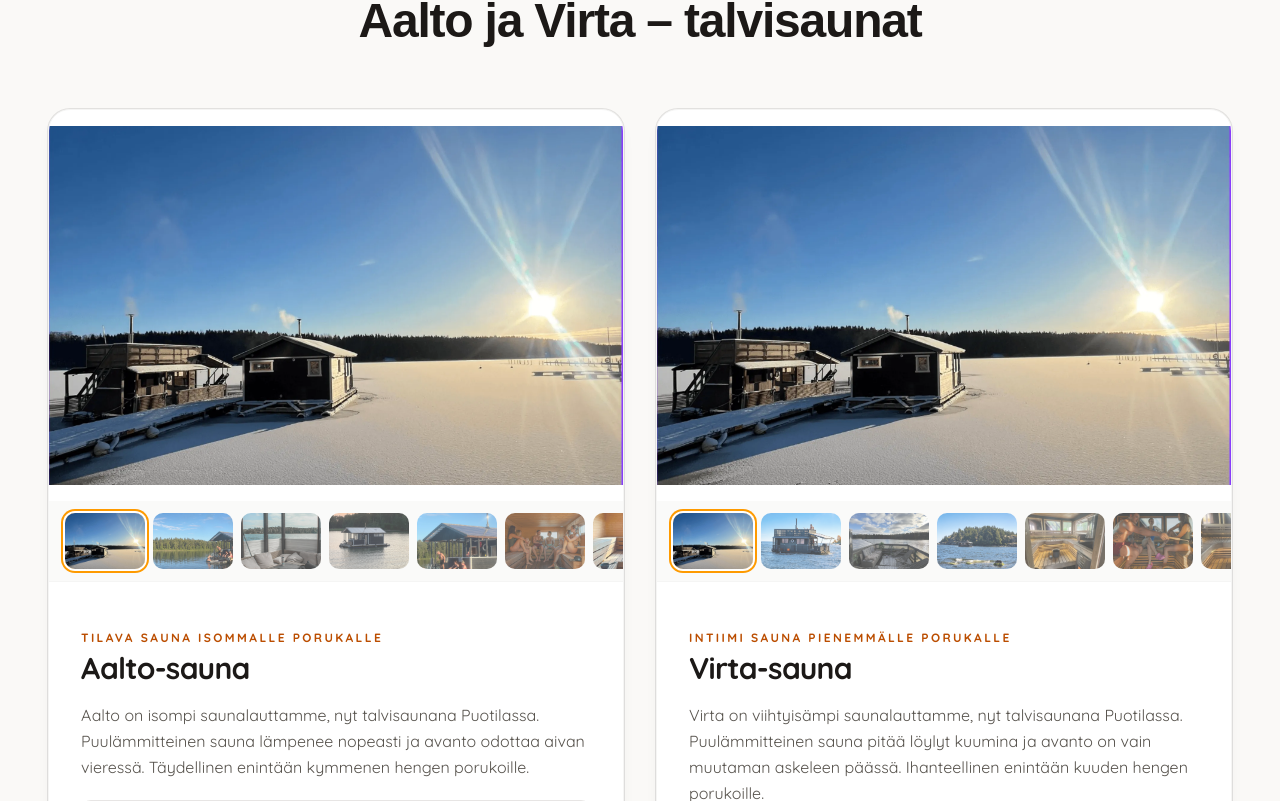
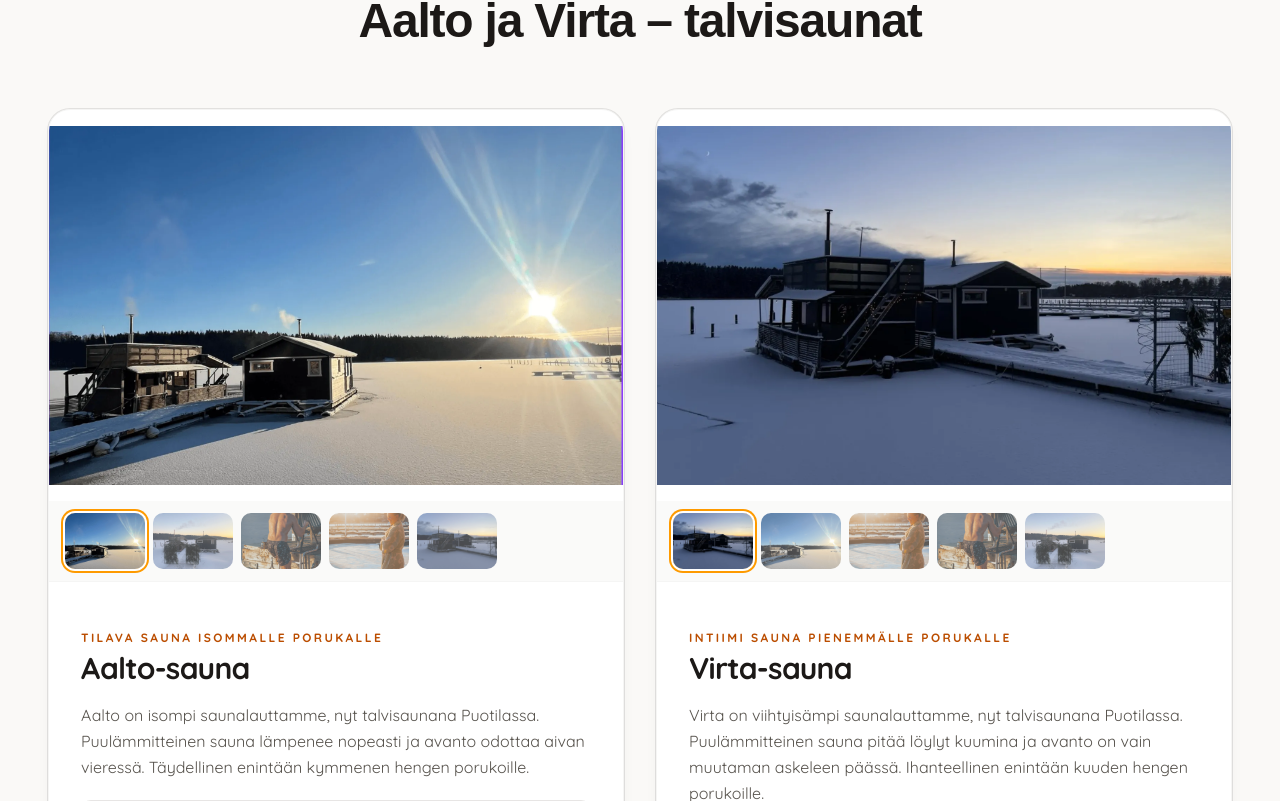
Before and after one commit to Habatin2000/hyvantuulensauna, a Next.js app: page /fi/avanto in a window 1280 px wide. Shown: the part 1399-2200 px from the top of the page. Built offline with nearby package versions, Linux system fonts and the light colour scheme; a web font is replaced by a local one.

Commit message:
content: swap winter sauna card galleries to winter-only photos, drop summer shots

```diff
--- a/app/[locale]/avanto/page.tsx
+++ b/app/[locale]/avanto/page.tsx
@@ -404,7 +404,7 @@ export default async function AvantoPage({
           images={[
             { id: '1', src: '/images/gallery-ice-swimming.webp', alt: isEn ? 'Ice swimming in Helsinki' : 'Avantouinti Helsingissä' },
             { id: '2', src: '/images/gallery-winter-sunset.webp', alt: isEn ? 'Winter evening at the sauna' : 'Talvi-ilta saunalla' },
-            { id: '3', src: '/images/gallery-winter-swim.webp', alt: isEn ? 'Ice swimming in winter' : 'Avantouinti talvella' },
+            { id: '3', src: '/images/gallery-winter-sunset.webp', alt: isEn ? 'Winter evening at the sauna' : 'Talvi-ilta saunalla' },
             { id: '4', src: '/images/saunaboat-winter-sun.webp', alt: isEn ? 'Sauna boat in winter sun' : 'Saunalautta talvisessa auringossa' },
             { id: '5', src: '/images/gallery-avanto-woman.webp', alt: isEn ? 'Ice swimmer at Hyvän Tuulen Sauna' : 'Avantouija Hyvän Tuulen Saunalla' },
             { id: '6', src: '/images/gallery-winter-dock.webp', alt: isEn ? 'Winter dock at Aurinkolahti' : 'Talvinen laituri Aurinkolahdessa' },
--- a/components/sections/WinterSaunaCards.tsx
+++ b/components/sections/WinterSaunaCards.tsx
@@ -12,26 +12,21 @@ import type { Locale } from '@/content/pages';
 const AALTO_RESOURCE_ID = '3dd71bee-f303-463e-ad78-e05b4faa2234';
 const VIRTA_RESOURCE_ID = '3bffeff6-4ef4-4865-a99b-370b956e355e';
 
+// Winter-only images (summer boat shots removed). No per-sauna winter photos
+// exist, so both cards share the same set with a different lead image.
 const AALTO_IMAGES = [
   '/images/saunaboat-winter-sun.webp',
-  '/images/aalto-12.webp',
-  '/images/gallery-aalto-sohva.webp',
-  '/images/gallery-aalto-raft.webp',
-  '/images/aalto-11.webp',
-  '/images/aalto-09.webp',
-  '/images/aalto-08.webp',
-  '/images/aalto-07.webp',
+  '/images/gallery-winter-dock.webp',
+  '/images/gallery-ice-swimming.webp',
+  '/images/gallery-avanto-woman.webp',
+  '/images/gallery-winter-sunset.webp',
 ];
-
 const VIRTA_IMAGES = [
+  '/images/gallery-winter-sunset.webp',
   '/images/saunaboat-winter-sun.webp',
-  '/images/virta-01.webp',
-  '/images/gallery-virta-deck.webp',
-  '/images/virta-06.webp',
-  '/images/virta-02.webp',
-  '/images/virta-03.webp',
-  '/images/virta-04.webp',
-  '/images/virta-07.webp',
+  '/images/gallery-avanto-woman.webp',
+  '/images/gallery-ice-swimming.webp',
+  '/images/gallery-winter-dock.webp',
 ];
 
 interface WinterSaunaCardsProps {
```
